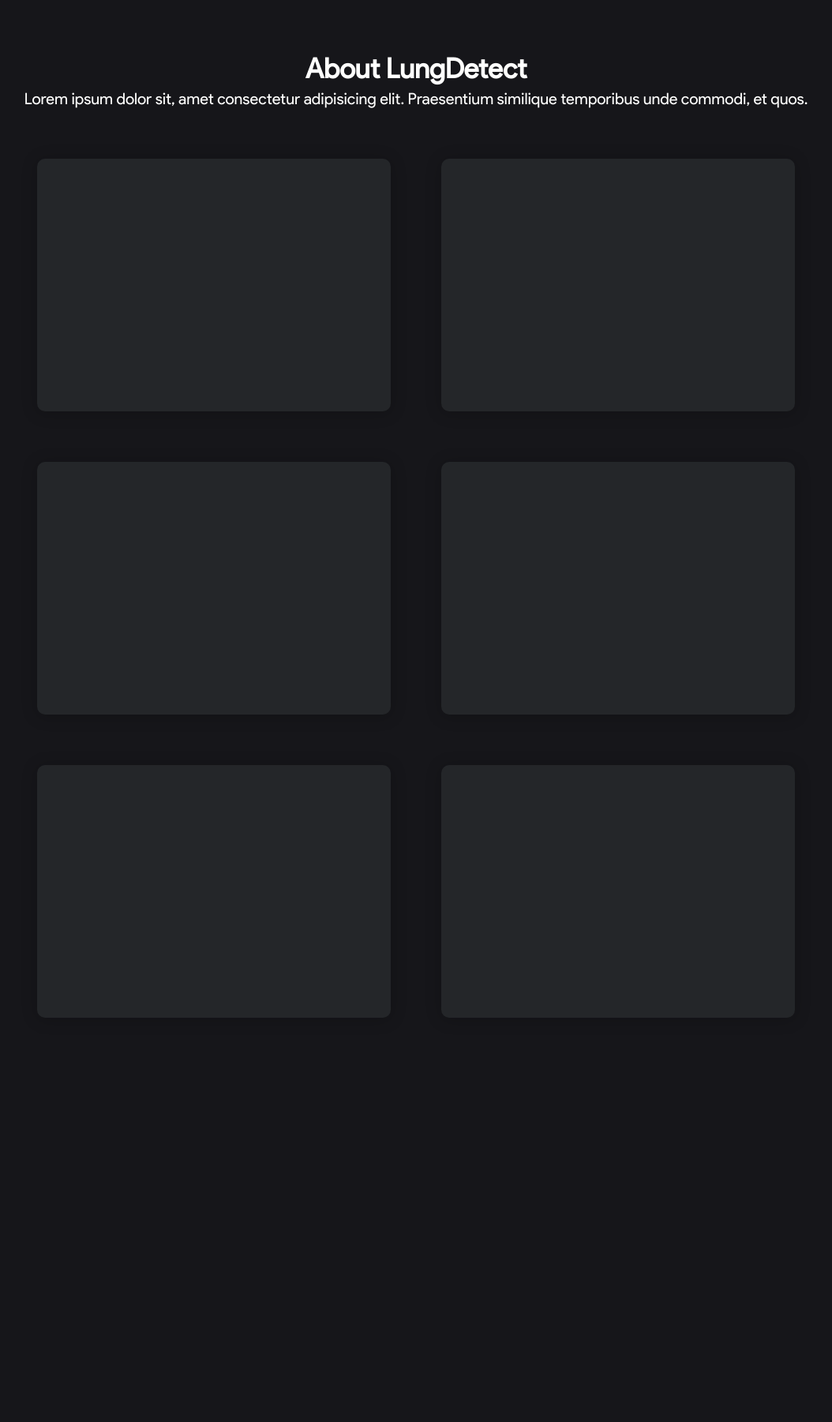
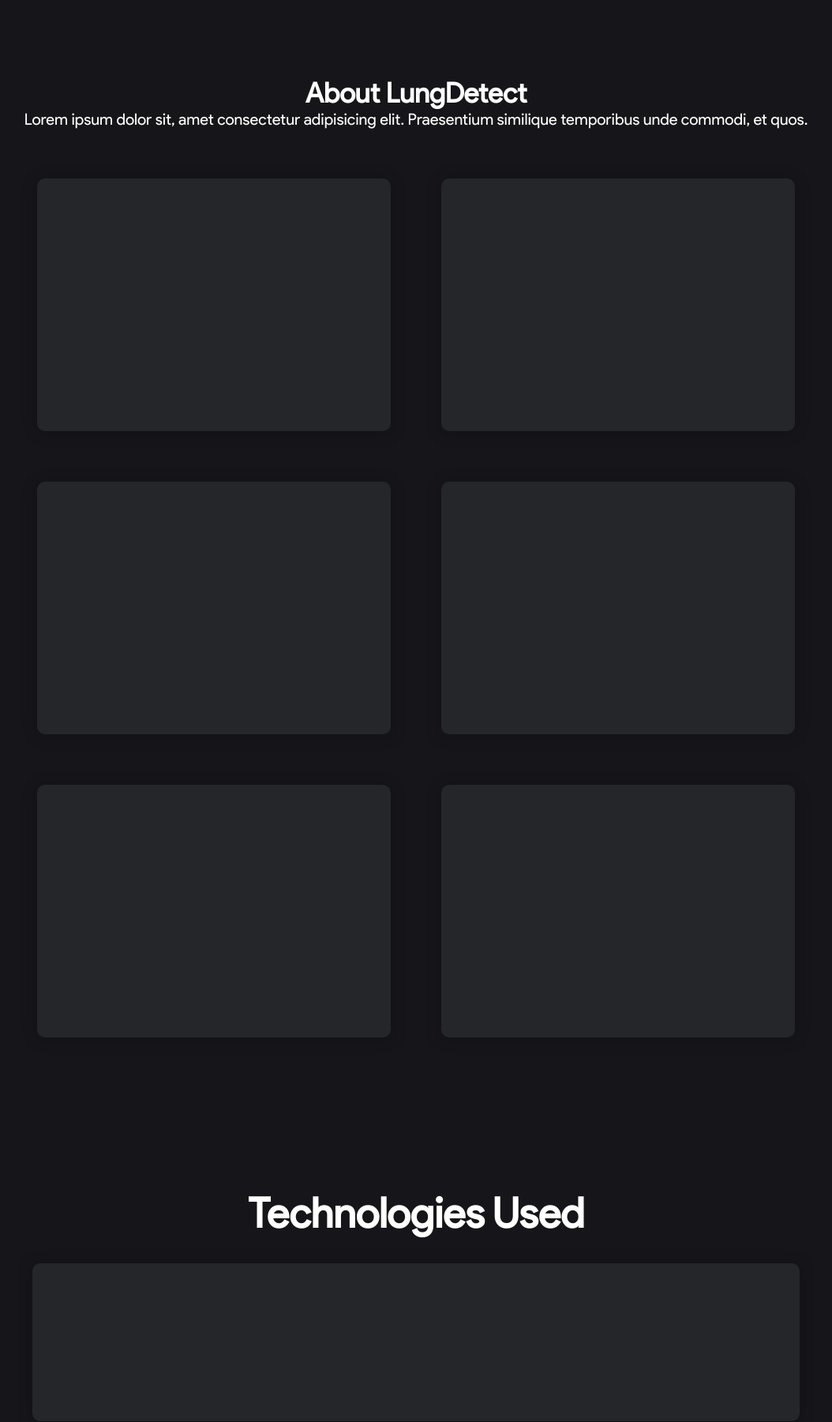
Before and after one commit to hakai2k/lcc, a Flask app: page / in a window 1280 px wide. Shown: the part 799-2600 px from the top of the page at 79% size, without its empty margins (113-1167 px from the left). Before the commit the page ends 2088 px from the top, so only its background shows below. Run offline with Flask 3, Linux system fonts and the light colour scheme.

Commit message:
Major Changes #4
-General designed finish.
-Add content to empty areas
-Need to make contact section

```diff
--- a/static/css/about.css
+++ b/static/css/about.css
@@ -10,6 +10,7 @@
 }
 
 .about{
+    height: 180vh;
     padding: 5% 10%;
     background-color: var(--bgColor);
     display: flex;
@@ -19,14 +20,12 @@
 }
 
 .about-heading{
-    margin-bottom: 2em;
     text-align: center;
     color: var(--headerColor);
 }
 
 .about-heading h1{
     font-size: 35px;
-    margin-bottom: 5px;
 }
 
 .about-heading p{
@@ -36,12 +35,12 @@
 .about-content{
     display: flex;
     align-items: center;
-    justify-content: center;
+    justify-content: space-between;
     flex-wrap: wrap;
 }
 
 .about-cards{
-    margin: 2em 2em;
+    margin: 2em;
     height: 40vh;
     width: 35vw;
     background-color: var(--bgColor2);
--- /dev/null
+++ b/static/css/footer.css
@@ -0,0 +1,17 @@
+:root{
+    --bgColor: #16161a;
+    --bgColor2: #242629;
+    --headerColor: #fffffe;
+    --paraColor: #94a1b2;
+    --btnColor: #7f5af0;
+    --btnText: #fffffe;
+    --secondary: #72757e;
+    --tertiary: #2cb67d;
+}
+
+footer{
+    padding: 0% 10%;
+    height: 35vh;
+    background-color: var(--bgColor);
+    box-shadow: 0px 2px 20px 0.5px rgba(0, 0, 0, 0.2);
+}
--- a/static/css/tech.css
+++ b/static/css/tech.css
@@ -8,3 +8,40 @@
     --secondary: #72757e;
     --tertiary: #2cb67d;
 }
+
+.tech{
+    padding: 5% 10%;
+    background-color: var(--bgColor);
+    display: flex;
+    flex-direction: column;
+    align-items: center;
+}
+
+.tech-heading{
+    font-size: 35px;
+    color: var(--headerColor);
+}
+
+.tech-cards{
+    margin: 2em 0em;
+    height: 25vh;
+    width: 76vw;
+    background-color: var(--bgColor2);
+    border-radius: 10px;
+    box-shadow: 0px 2px 20px 0.5px rgba(0, 0, 0, 0.2);
+    /* border: 2px solid var(--btnColor); */
+    transition: 0.2s;
+    display: flex;
+    align-items: left;
+    justify-content: space-evenly;
+}
+
+.tech-cards div{
+    margin: 0em 3em;
+}
+
+
+.tech-cards:hover{
+    transition: 0.2s;
+    box-shadow: 0px 2px 20px 0.5px rgba(99, 99, 99, 0.2);
+}
--- a/template/index.html
+++ b/template/index.html
@@ -10,6 +10,7 @@
         <link rel="stylesheet" href="../static/css/header.css">
         <link rel="stylesheet" href="../static/css/about.css">
         <link rel="stylesheet" href="../static/css/tech.css">
+        <link rel="stylesheet" href="../static/css/footer.css">
     </head>
     <body>
         <header>
@@ -55,16 +56,53 @@
                 <p>Lorem ipsum dolor sit, amet consectetur adipisicing elit. Praesentium similique temporibus unde commodi, et quos.</p>
             </div>
             <div class="about-content">
-                <div class="about-cards1 about-cards"></div>
-                <div class="about-cards2 about-cards"></div>
-                <div class="about-cards3 about-cards"></div>
-                <div class="about-cards4 about-cards"></div>
-                <div class="about-cards5 about-cards"></div>
-                <div class="about-cards6 about-cards"></div>
+                <div class="about-cards"></div>
+                <div class="about-cards"></div>
+                <div class="about-cards"></div>
+                <div class="about-cards"></div>
+                <div class="about-cards"></div>
+                <div class="about-cards"></div>
             </div>
         </section>
         <section class="tech" id="tech">
-
+            <div class="tech-heading">
+                <h1>Technologies Used</h1>
+            </div>
+            <div class="tech-content">
+                <div class="tech-cards">
+                    <div class="tech-icon">
+                    </div>
+                    <div class="tech-text">
+                    </div>
+                </div>
+                <div class="tech-cards">
+                    <div class="tech-icon"></div>
+                    <div class="tech-text"></div>
+                </div>
+                <div class="tech-cards">
+                    <div class="tech-icon"></div>
+                    <div class="tech-text"></div>
+                </div>
+                <div class="tech-cards">
+                    <div class="tech-icon"></div>
+                    <div class="tech-text"></div>
+                </div>
+                <div class="tech-cards">
+                    <div class="tech-icon"></div>
+                    <div class="tech-text"></div>
+                </div>
+                <div class="tech-cards">
+                    <div class="tech-icon"></div>
+                    <div class="tech-text"></div>
+                </div>
+                <div class="tech-cards">
+                    <div class="tech-icon"></div>
+                    <div class="tech-text"></div>
+                </div>
+            </div>
         </section>
+        <section class="contact"></section>
+        <footer>
+        </footer>
     </body>
 </html>
```
Also changed, not shown: requirements.txt (added, +8 -0 lines), static/css/logo/tensorflow_logo.svg (added).
